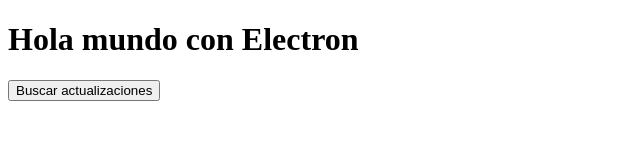
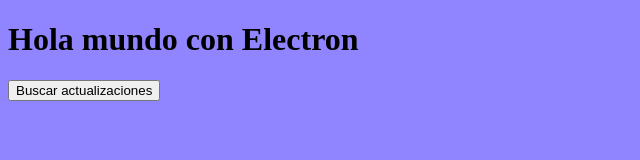
Before and after one commit to Taudux/finlabor-consultor-frontend, an Electron app: page index.html in a window 800 px wide. Shown: the whole page, without its empty margins (0-640 px from the left). Drawn offline with Linux system fonts and the light colour scheme.

Commit message:
Actualizacion 1 de prueba

```diff
--- a/index.html
+++ b/index.html
@@ -1,7 +1,7 @@
 <!DOCTYPE html>
 <html>
 <head><title>Mi App</title></head>
-<body>
+<body style="background-color: #9085ff;">
   <h1>Hola mundo con Electron</h1>
   <button id="check-updates">Buscar actualizaciones</button>
   <script src="renderer.js"></script>
--- a/package.json
+++ b/package.json
@@ -1,6 +1,6 @@
 {
   "name": "prueba_1",
-  "version": "1.0.0",
+  "version": "1.0.1",
   "description": "Hello World!",
   "main": "main.js",
   "scripts": {
```
